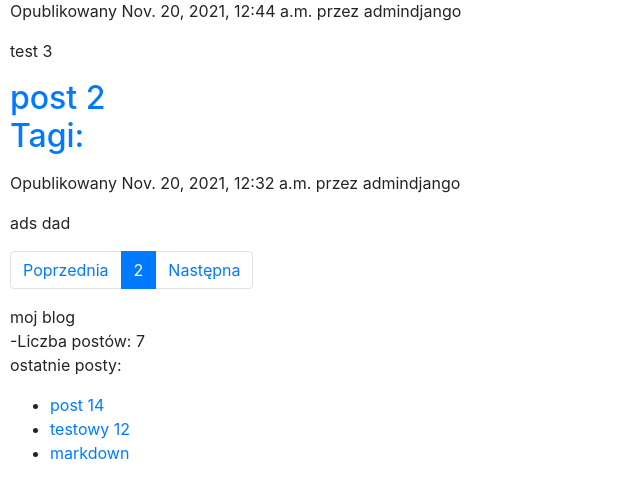
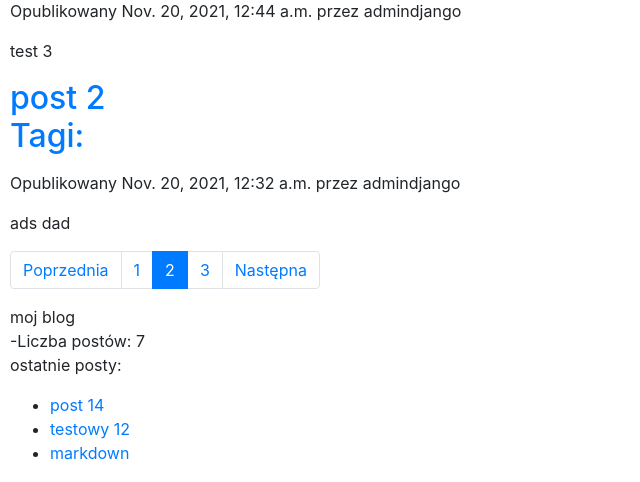
Before and after one commit to Bombozaur666/learningDjango, a Django app: page /blog/?page=2 in a window 1280 px wide. Shown: the part 357-839 px from the top of the page, without its empty margins (0-640 px from the left). Run offline with Django 3.2, Linux system fonts and the light colour scheme; data comes from the database, SQL or seed files in the repository; both versions use the stored data as it was after the commit; some libraries are stand-ins or nearby versions.

Commit message:
-improved paginator navbar

```diff
--- a/blog/templates/pagination.html
+++ b/blog/templates/pagination.html
@@ -1,14 +1,27 @@
 <nav aria-label="Page navigation example">
  <ul class="pagination">
-     {% if page.has_previous %}
+    {% if page.has_previous %}
         <li class="page-item">
             <a class="page-link" href="?page={{ page.previous_page_number }}">Poprzednia</a>
         </li>
-     {% endif %}
+    {% endif %}
+    {% if page.number >= 3 %}
+        <li class="page-item">
+            <a class="page-link" href="?page={{ page.number|add:'-2' }}">{{ page.number|add:'-2'  }}</a>
+        </li>
+    {% endif %}
+    {% if page.number >= 2 %}
+        <li class="page-item">
+            <a class="page-link" href="?page={{ page.number|add:'-1' }}">{{ page.number|add:'-1' }}</a>
+        </li>
+    {% endif %}
      <li class="page-item active" aria-current="page">
         <a class="page-link" href="#">{{ page.number }}</a>
      </li>
     {% if page.has_next %}
+        <li class="page-item">
+            <a class="page-link" href="?page={{ page.next_page_number }}">{{ page.next_page_number }}</a>
+        </li>
         <li class="page-item">
             <a class="page-link" href="?page={{ page.next_page_number }}">Następna</a>
         </li>
```
Also changed, not shown: db.sqlite3.
